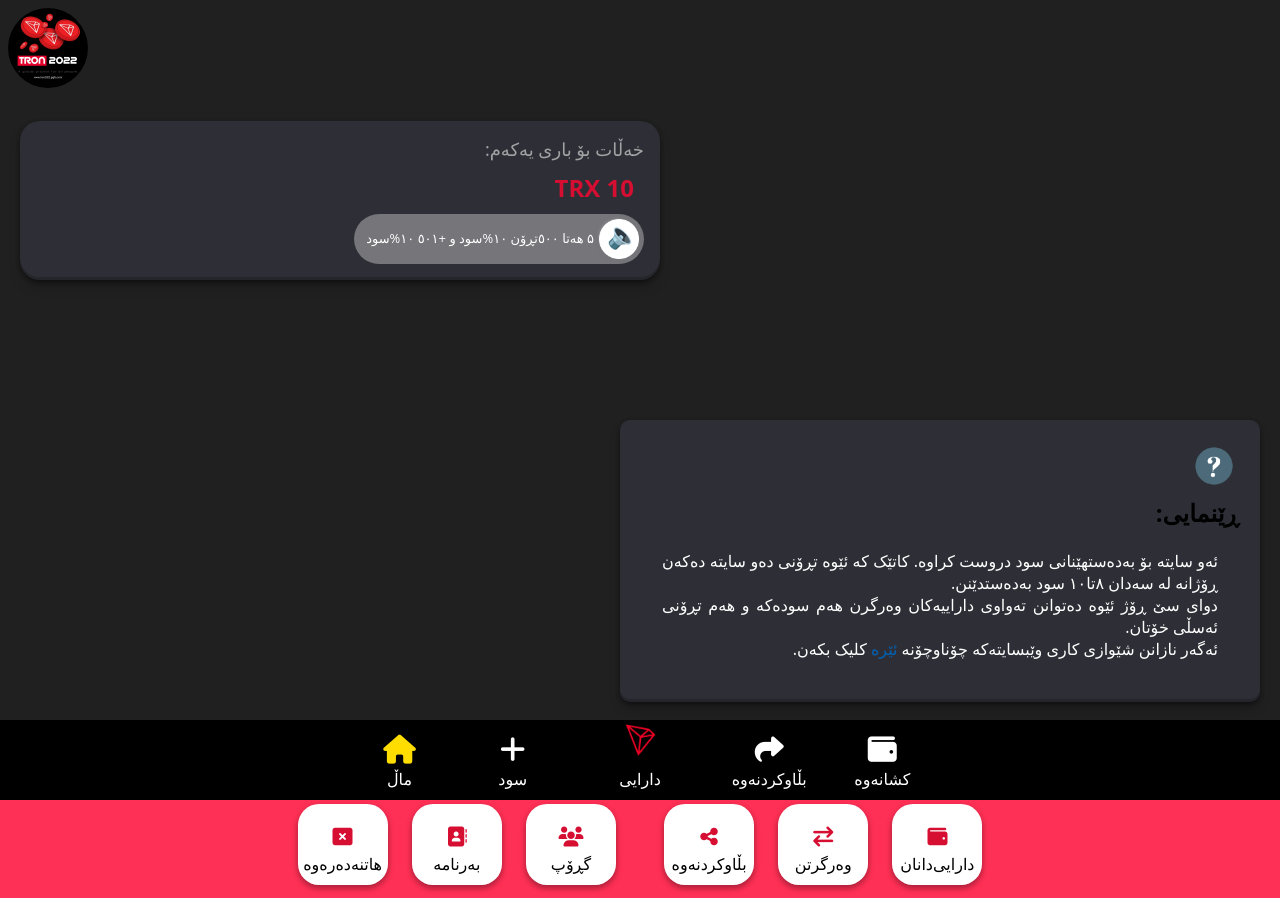
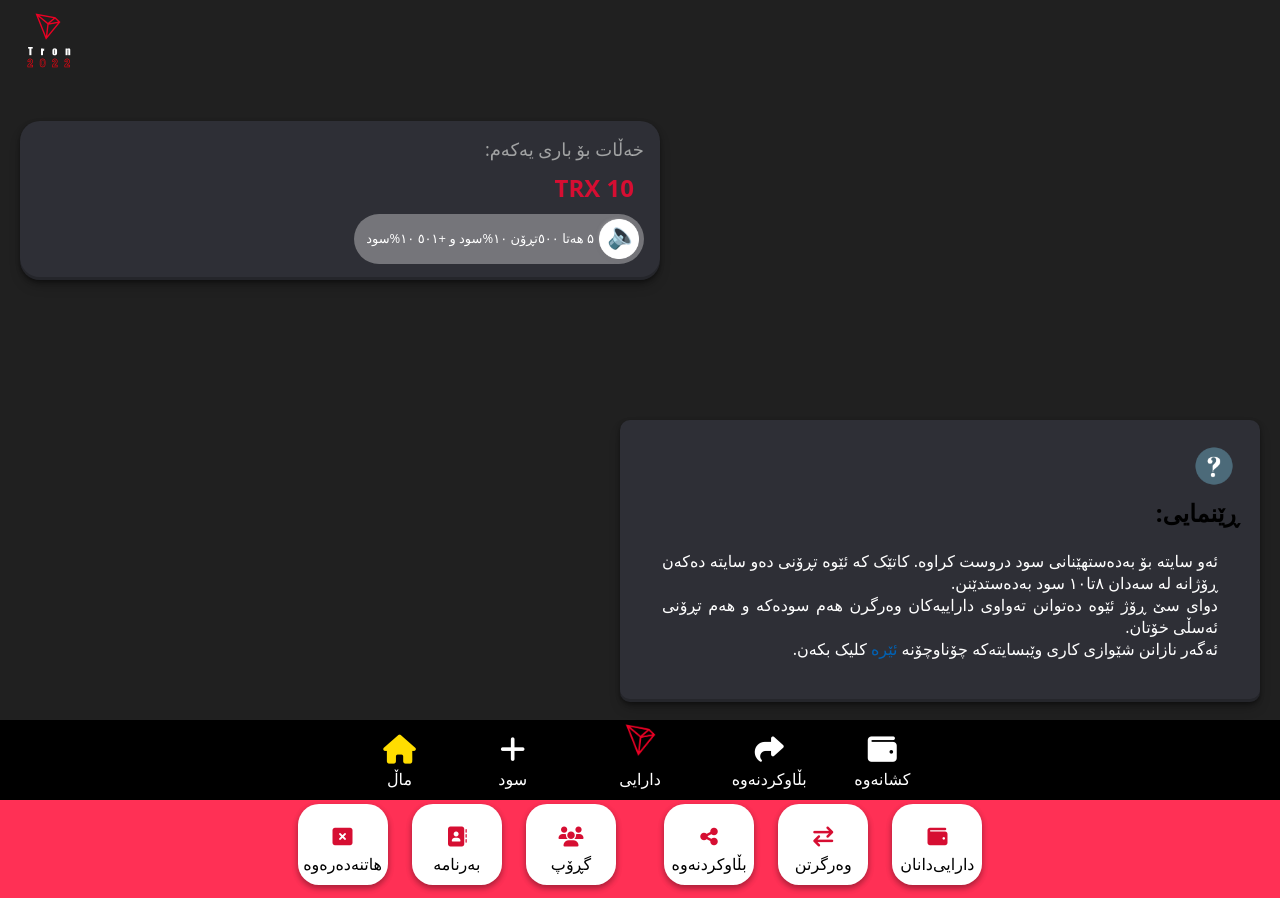
Before and after one commit to serveriator/Tron2022-Project, a plain HTML site: page tron2022-ku.html in a window 1280 px wide. Shown: the top 898 px of the page. Drawn offline with Linux system fonts and the light colour scheme; a web font is replaced by a local one.

Commit message:
Update tron2022-ku.html

```diff
--- a/tron2022-ku.html
+++ b/tron2022-ku.html
@@ -10,7 +10,7 @@
   </head>
   <body>
     <div class="menu">
-        <img src="images/tron.png" href="Tron2022 Logo">
+        <img src="images/home-logo.png" href="Tron2022 Logo">
     </div>
     <div class="container" dir="rtl">
       <div class="total col-xs-11 col-md-5 col-lg-6 col-xl-6">
```
